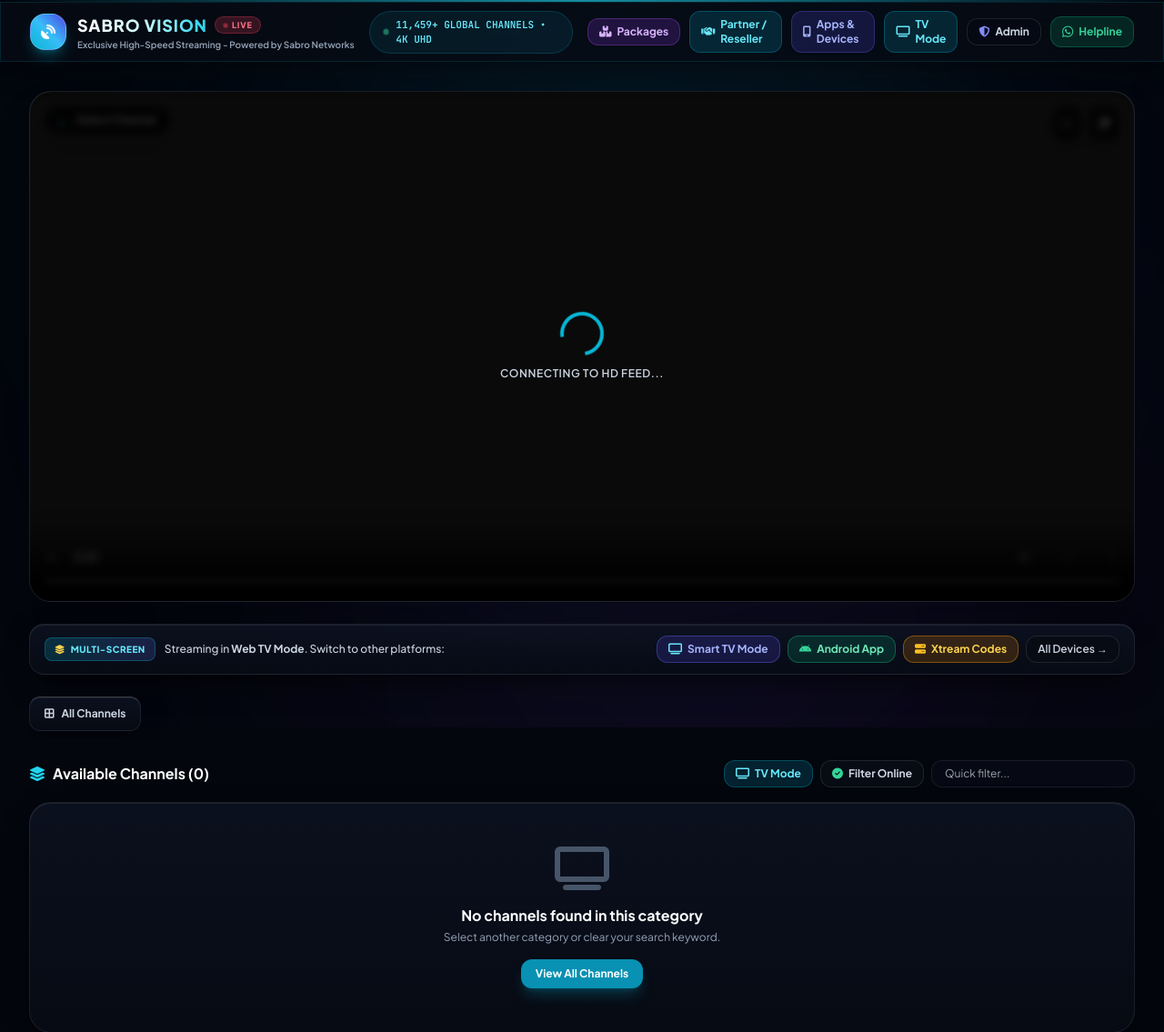
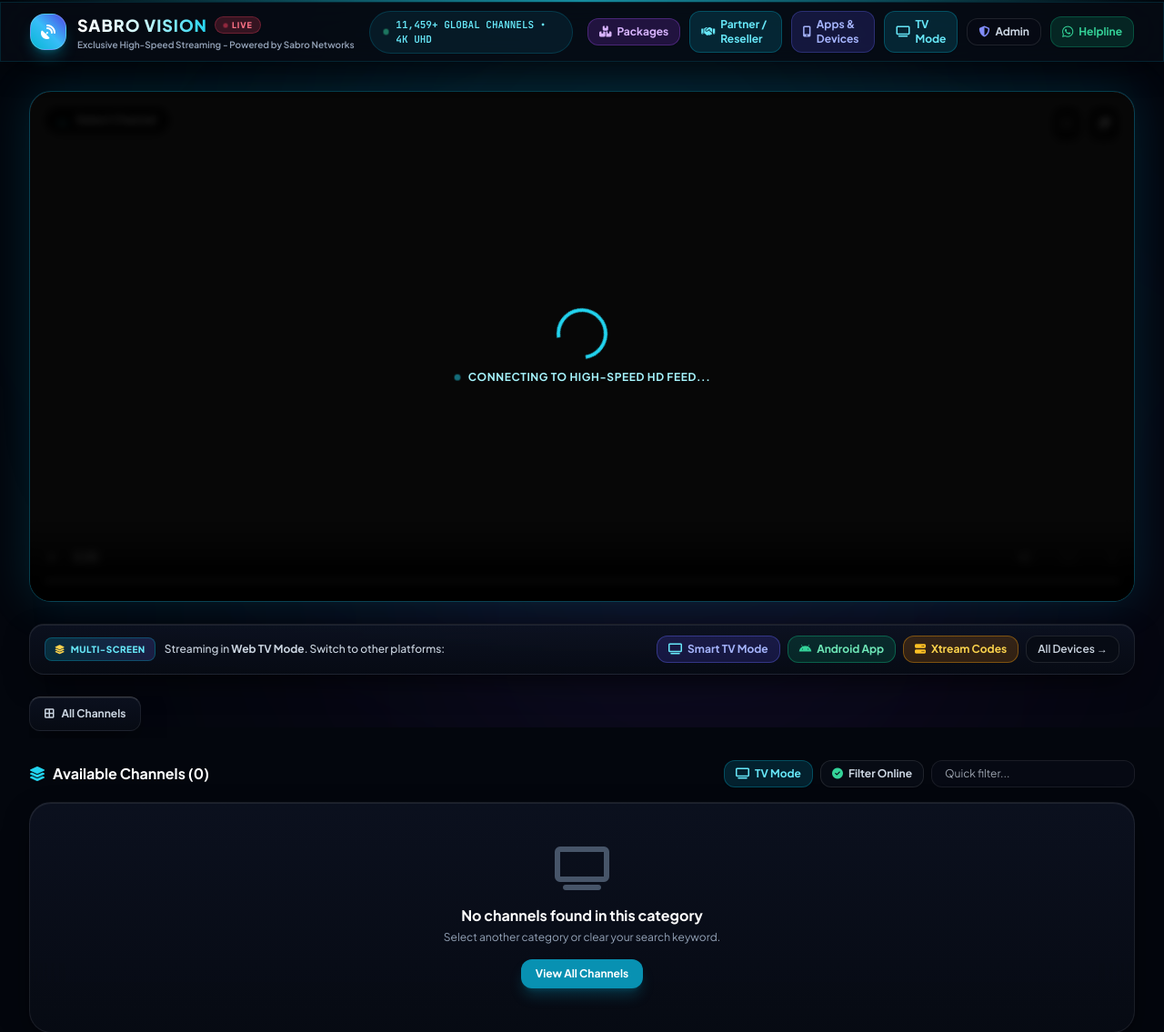
Before and after one commit to sabroservices/Sabro-Vision, a Flask app: template templates/player.html in a window 1280 px wide. Shown: the top 1135 px of the page at 91% size. Run offline with Flask 3, Linux system fonts and the light colour scheme; the template is opened without the code that fills it, so the values that code supplies are empty; data comes from the database, SQL or seed files in the repository; some libraries are stand-ins or nearby versions.

Commit message:
Auto-sync SABRO VISION (2026-11-13 20:27:32)

```diff
--- a/templates/player.html
+++ b/templates/player.html
@@ -8,16 +8,19 @@
 <div class="space-y-6">
 
     <!-- 1. CINEMA VIDEO PLAYER SECTION -->
-    <div class="cinema-glass-card rounded-3xl overflow-hidden shadow-2xl border border-white/[0.08] bg-black relative">
+    <div class="cinema-glass-card rounded-3xl overflow-hidden shadow-2xl border border-cyan-500/30 shadow-[0_0_50px_rgba(6,182,212,0.16)] bg-black relative">
         <div class="relative aspect-video w-full max-h-[70vh] mx-auto flex items-center justify-center bg-black group" id="playerContainer">
 
             <!-- Native HTML5 Video element -->
             <video id="iptvVideo" class="w-full h-full object-contain cursor-pointer" playsinline autoplay controls></video>
 
             <!-- Loading Spinner Overlay -->
-            <div id="playerLoading" class="absolute inset-0 bg-black/80 backdrop-blur-sm flex flex-col items-center justify-center gap-3 z-20 pointer-events-none">
-                <div class="w-12 h-12 border-4 border-brand-500 border-t-transparent rounded-full animate-spin"></div>
-                <span class="text-xs font-semibold tracking-wider text-slate-300 uppercase">Connecting to HD Feed...</span>
+            <div id="playerLoading" class="absolute inset-0 bg-black/85 backdrop-blur-sm flex flex-col items-center justify-center gap-3 z-20 pointer-events-none">
+                <div class="w-14 h-14 border-4 border-cyan-400 border-t-transparent rounded-full animate-spin"></div>
+                <span class="text-xs font-bold tracking-wider text-cyan-200 uppercase flex items-center gap-2">
+                    <span class="w-2 h-2 rounded-full bg-cyan-400 live-pulse"></span>
+                    <span>Connecting to High-Speed HD Feed...</span>
+                </span>
             </div>
 
             <!-- Error Reconnect Overlay -->
```
